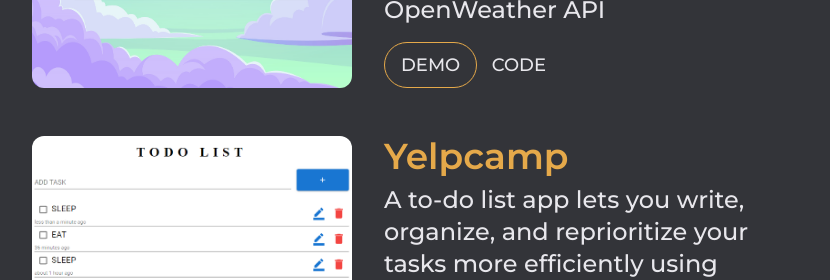
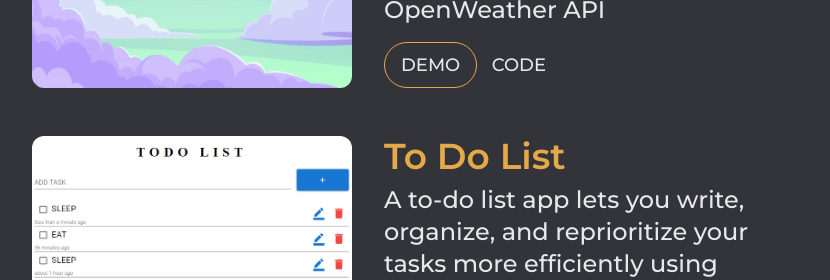
Before and after one commit to mikemariano19/portfolio2024, a website: page index.html in a window 1280 px wide. Shown: the part 1500-1780 px from the top of the page, without its empty margins (224-1054 px from the left). Drawn offline with Linux system fonts and the light colour scheme.

Commit message:
Some changes

```diff
--- a/index.html
+++ b/index.html
@@ -125,7 +125,7 @@
           <img src="./src/images/todo-list.png" alt="" class="rounded-xl">
         </div>
         <div class=" max-w-[350px] md:max-w-[26rem] md:ml-8 mx-auto text-left ">
-          <h2 class="text-color-2 text-4xl font-semibold mb-2">Yelpcamp</h2>
+          <h2 class="text-color-2 text-4xl font-semibold mb-2">To Do List</h2>
           <p>
             A to-do list app lets you write, organize, and reprioritize your tasks more efficiently using MongoDB in Vercel.
           </p>
```
